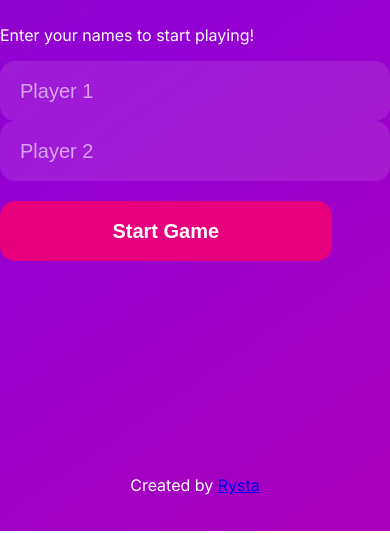
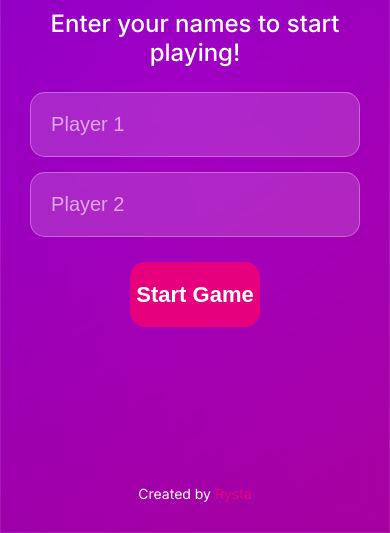
Before and after one commit to reyewon/cards, a plain HTML site: page index.html in a window 390 px wide. Shown: the part 313-846 px from the top of the page. Drawn offline with Linux system fonts and the light colour scheme.

Commit message:
Update styles.css

```diff
--- a/styles.css
+++ b/styles.css
@@ -1,23 +1,15 @@
-:root {
-    --primary-purple: #662D91;
-    --accent-pink: #E6007E;
-    --text-color: #FFFFFF;
-    --input-bg: rgba(255, 255, 255, 0.1);
-}
-
 body {
-    margin: 0;
-    padding: 0;
-    min-height: 100vh;
     display: flex;
     flex-direction: column;
+    justify-content: center;
     align-items: center;
-    justify-content: space-between;
+    min-height: 100vh;
+    margin: 0;
     font-family: 'Inter', sans-serif;
+    color: #ffffff;
     background: linear-gradient(145deg, #662D91 0%, #9400d3 50%, #E6007E 100%);
     background-size: 400% 400%;
-    animation: gradientShift 8s ease infinite;
-    color: var(--text-color);
+    animation: gradientShift 12s ease infinite;
 }
 
 @keyframes gradientShift {
@@ -26,48 +18,81 @@ body {
     100% { background-position: 0% 50%; }
 }
 
-.game-container {
+.background-animation {
+    position: fixed;
+    top: 0;
+    left: 0;
     width: 100%;
-    flex-grow: 1;
+    height: 100%;
+    pointer-events: none;
+    z-index: 0;
+    opacity: 0.3;
+    background: radial-gradient(circle at center, transparent 0%, rgba(0, 0, 0, 0.3) 100%);
+    animation: pulse 4s ease-in-out infinite;
+}
+
+@keyframes pulse {
+    0% { transform: scale(1); }
+    50% { transform: scale(1.1); }
+    100% { transform: scale(1); }
+}
+
+main {
+    flex: 1;
+    width: 100%;
+    display: flex;
+    justify-content: center;
+    align-items: center;
+    z-index: 1;
+}
+
+.container {
+    width: 800px;
+    padding: 40px;
+    background: rgba(0, 0, 0, 0.2);
+    border-radius: 15px;
+    backdrop-filter: blur(10px);
+    border: 1px solid rgba(255, 255, 255, 0.1);
+    box-shadow: 0 8px 32px 0 rgba(0, 0, 0, 0.37);
+}
+
+.content-wrapper {
     display: flex;
     flex-direction: column;
     align-items: center;
-    justify-content: center;
-    padding: 20px;
-    box-sizing: border-box;
+    gap: 20px;
 }
 
 .logo {
-    width: 65%;
-    max-width: 300px;
-    margin-bottom: 40px;
+    width: 300px;
+    height: auto;
+    margin-bottom: 30px;
 }
 
-h1 {
+.instruction-text {
     font-size: 24px;
     font-weight: 500;
-    margin: 0 0 40px 0;
+    margin: 0;
     text-align: center;
 }
 
-.input-group {
-    width: 85%;
-    max-width: 340px;
+.input-wrapper {
+    width: 100%;
+    max-width: 400px;
     display: flex;
     flex-direction: column;
     gap: 15px;
-    margin-bottom: 20px;
 }
 
 input[type="text"] {
     width: 100%;
     height: 60px;
-    background: var(--input-bg);
-    border: none;
+    background: rgba(255, 255, 255, 0.1);
+    border: 1px solid rgba(255, 255, 255, 0.2);
     border-radius: 15px;
     padding: 0 20px;
     font-size: 20px;
-    color: var(--text-color);
+    color: #ffffff;
     box-sizing: border-box;
 }
 
@@ -75,75 +100,134 @@ input[type="text"]::placeholder {
     color: rgba(255, 255, 255, 0.6);
 }
 
-input[type="text"]:focus {
-    outline: none;
-    background: rgba(255, 255, 255, 0.15);
-}
-
 button {
-    width: 85%;
-    max-width: 340px;
+    width: 100%;
     height: 60px;
-    background: var(--accent-pink);
+    background: #E6007E;
     border: none;
     border-radius: 15px;
-    color: var(--text-color);
+    color: #ffffff;
     font-size: 20px;
     font-weight: 600;
     cursor: pointer;
-    margin-top: 20px;
+    transition: opacity 0.2s;
+}
+
+button:hover {
+    opacity: 0.9;
+}
+
+.card {
+    background: rgba(255, 255, 255, 0.1);
+    border: 1px solid rgba(255, 255, 255, 0.2);
+    border-radius: 15px;
+    padding: 25px;
+    margin: 20px 0;
+    font-size: 20px;
+    line-height: 1.5;
+}
+
+.turn-indicator {
+    font-size: 20px;
+    margin-bottom: 25px;
+}
+
+.button-stack {
+    display: flex;
+    flex-direction: column;
+    gap: 15px;
+    width: 100%;
+    max-width: 400px;
 }
 
 footer {
     width: 100%;
+    text-align: center;
     padding: 20px 0;
-    text-align: center;
     font-size: 16px;
-    color: var(--text-color);
+    z-index: 1;
 }
 
-footer span {
-    color: var(--accent-pink);
+footer a {
+    color: #E6007E;
+    text-decoration: none;
 }
 
-/* Game container styles */
-#gameContainer {
-    display: none;
-    width: 100%;
+@media (max-width: 768px) {
+    body {
+        padding: 0;
     }
 
-.turn-indicator {
+    main {
+        min-height: 100vh;
+    }
+
+    .container {
+        width: 100%;
+        height: 100vh;
+        margin: 0;
+        padding: 0;
+        border-radius: 0;
+        display: flex;
+        justify-content: center;
+        background: transparent;
+        box-shadow: none;
+    }
+
+    .content-wrapper {
+        width: 85%;
+        max-width: 340px;
+        margin: auto;
+        gap: 25px;
+    }
+
+    .logo {
+        width: 70%;
+        max-width: 280px;
+        margin: 0;
+    }
+
+    .instruction-text {
+        font-size: 24px;
+    }
+
+    .input-wrapper {
+        width: 100%;
+        max-width: none;
+    }
+
+    input[type="text"] {
+        height: 65px;
         font-size: 20px;
-    margin-bottom: 30px;
+        background: rgba(255, 255, 255, 0.15);
+        border: 1px solid rgba(255, 255, 255, 0.3);
+        mix-blend-mode: overlay;
+    }
+
+    button {
+        height: 65px;
+        font-size: 22px;
+        background: #E6007E;
+        mix-blend-mode: normal;
     }
 
     .card {
-    width: 85%;
-    max-width: 340px;
-    background: var(--input-bg);
-    border-radius: 15px;
-    padding: 20px;
-    margin: 20px 0;
-    font-size: 20px;
-    line-height: 1.5;
-    box-sizing: border-box;
+        width: 100%;
+        font-size: 22px;
+        background: rgba(255, 255, 255, 0.15);
+        mix-blend-mode: overlay;
     }
 
-.button-container {
-    width: 85%;
-    max-width: 340px;
-    display: flex;
-    flex-direction: column;
-    gap: 15px;
+    .button-stack {
+        width: 100%;
+        max-width: none;
     }
 
-@media (min-width: 1024px) {
-    .game-container {
-        width: 800px;
-        margin: 0 auto;
-    }
-
-    .input-group, button, .card, .button-container {
-        max-width: 400px;
+    footer {
+        position: fixed;
+        bottom: 0;
+        padding: 15px 0;
+        font-size: 14px;
+        background: transparent;
     }
 }
```
Lines whose indentation alone changed are shown as unchanged.
